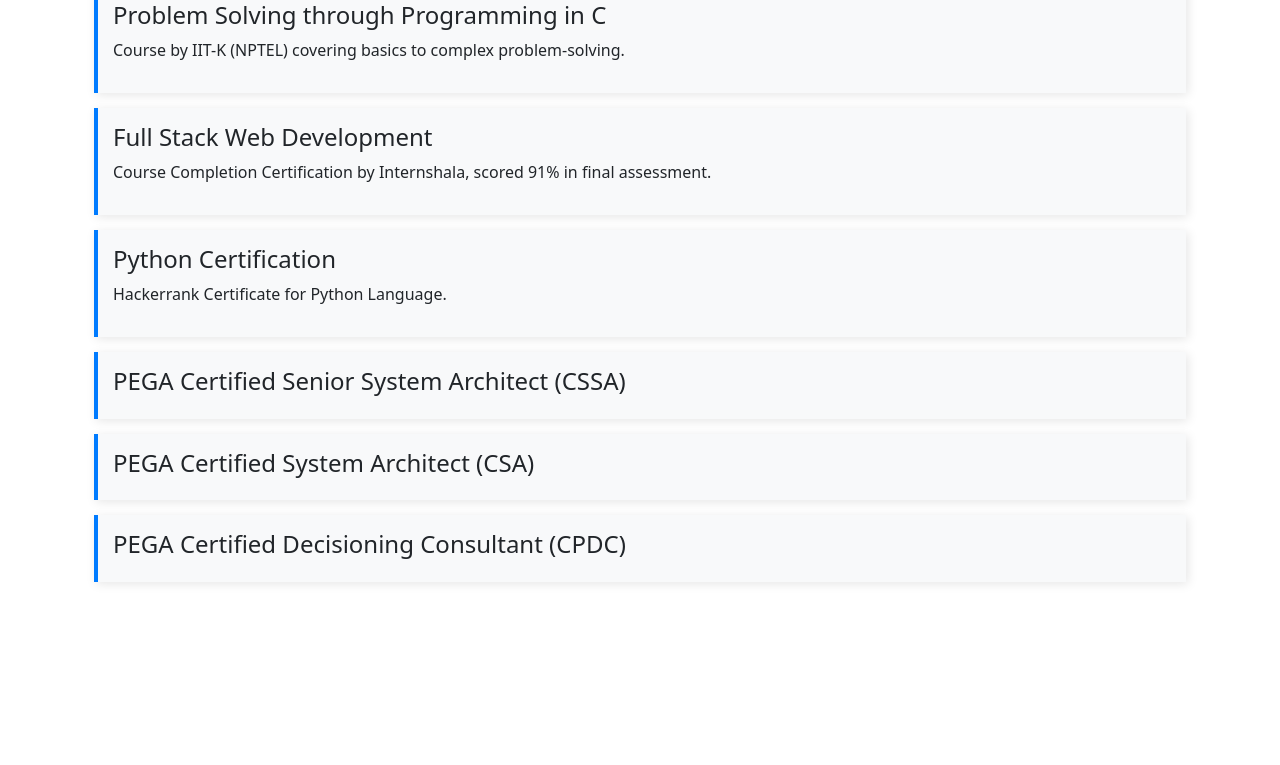
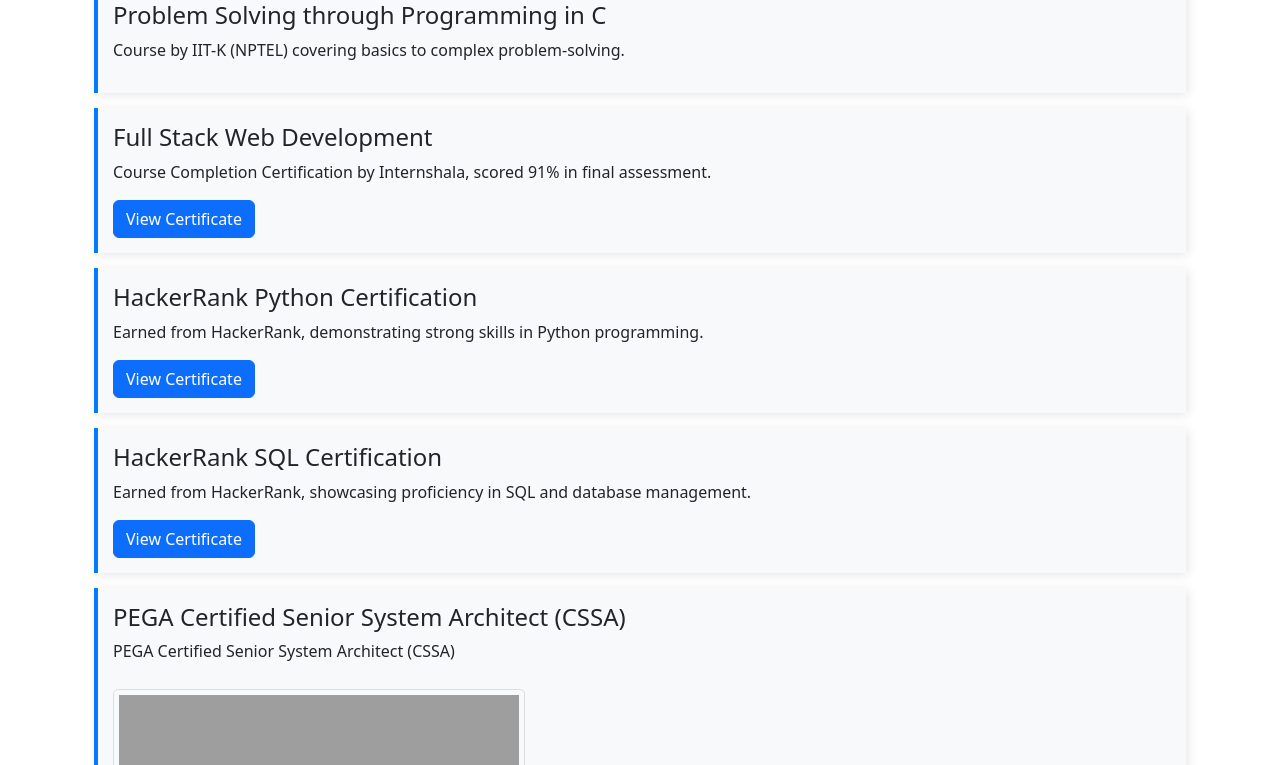
Before and after one commit to GauravRaj6767/Django-based-Portfolio, a Django app: page /certifications/ in a window 1280 px wide. Shown: the part 187-952 px from the top of the page. Before the commit the page ends 771 px from the top, so only its background shows below. Run offline with Django 4.2, Linux system fonts and the light colour scheme; grey boxes are pictures that could not be loaded.

Commit message:
Changes to static html pages

```diff
--- a/portfolio_app/templates/portfolio_app/certifications.html
+++ b/portfolio_app/templates/portfolio_app/certifications.html
@@ -1,29 +1,70 @@
 {% extends "portfolio_app/layout.html" %}
+{% load static %}
 {% block content %}
 <div class="container mt-5">
     <h2 class="text-center">Certifications</h2>
     <div class="certifications">
+
+        <!-- NPTEL Certificate -->
         <div class="certification-item">
             <h4>Problem Solving through Programming in C</h4>
             <p>Course by IIT-K (NPTEL) covering basics to complex problem-solving.</p>
         </div>
+
+        <!-- Internshala Certificate -->
         <div class="certification-item">
             <h4>Full Stack Web Development</h4>
             <p>Course Completion Certification by Internshala, scored 91% in final assessment.</p>
+            <a href="https://trainings.internshala.com/view_certificate/AB550F14-CFAC-7C61-72CB-C0347A3DB875/47F075A8-461F-6E2B-E9CA-961E07216E3D/  " target="_blank" class="btn btn-primary">
+                View Certificate
+            </a>
         </div>
+
+        <!-- HackerRank Python Certificate -->
         <div class="certification-item">
-            <h4>Python Certification</h4>
-            <p>Hackerrank Certificate for Python Language.</p>
+            <h4>HackerRank Python Certification</h4>
+            <p>Earned from HackerRank, demonstrating strong skills in Python programming.</p>
+            <a href="https://www.hackerrank.com/certificates/194b1d350dd9" target="_blank" class="btn btn-primary">
+                View Certificate
+            </a>
         </div>
+
+        <!-- HackerRank SQL Certificate -->
+        <div class="certification-item">
+            <h4>HackerRank SQL Certification</h4>
+            <p>Earned from HackerRank, showcasing proficiency in SQL and database management.</p>
+            <a href="https://www.hackerrank.com/certificates/3e16d54f4d03" target="_blank" class="btn btn-primary">
+                View Certificate
+            </a>
+        </div>
+
+        <!-- PEGA CSSA Certificate -->
         <div class="certification-item">
             <h4>PEGA Certified Senior System Architect (CSSA)</h4>
+            <p>PEGA Certified Senior System Architect (CSSA)</p>
+            <a href="{% static 'portfolio_app/images/cssa_certificate.jpg' %}" target="_blank">
+                <img src="{% static 'portfolio_app/images/cssa_certificate.jpg' %}" alt="CSSA Certificate" class="img-fluid">
+            </a>
         </div>
+
+        <!-- PEGA CSA Certificate -->
         <div class="certification-item">
             <h4>PEGA Certified System Architect (CSA)</h4>
+            <p>PEGA Certified System Architect (CSA)</p>
+            <a href="{% static 'portfolio_app/images/csa_certificate.jpg' %}" target="_blank">
+                <img src="{% static 'portfolio_app/images/csa_certificate.jpg' %}" alt="CSA Certificate" class="img-fluid">
+            </a>
         </div>
+
+        <!-- PEGA CPDC Certificate -->
         <div class="certification-item">
             <h4>PEGA Certified Decisioning Consultant (CPDC)</h4>
+            <p>PEGA Certified Decisioning Consultant (CPDC)</p>
+            <a href="{% static 'portfolio_app/images/cpdc_certificate.jpg' %}" target="_blank">
+                <img src="{% static 'portfolio_app/images/cpdc_certificate.jpg' %}" alt="CPDC Certificate" class="img-fluid">
+            </a>
         </div>
+
     </div>
 </div>
 
@@ -40,5 +81,12 @@
         border-left: 4px solid #007bff;
         box-shadow: 2px 2px 10px rgba(0, 0, 0, 0.1);
     }
+    .certification-item img {
+        max-width: 100%;
+        margin-top: 10px;
+        border: 1px solid #ddd;
+        padding: 5px;
+        border-radius: 5px;
+    }
 </style>
 {% endblock %}
--- a/portfolio_app/templates/portfolio_app/layout.html
+++ b/portfolio_app/templates/portfolio_app/layout.html
@@ -9,7 +9,7 @@
     <link rel="stylesheet" href="https://cdn.jsdelivr.net/npm/bootstrap@5.3.0/dist/css/bootstrap.min.css">
 </head>
 <body>
-    <nav class="navbar navbar-expand-lg navbar-dark bg-dark">
+    <nav class="navbar navbar-expand-lg navbar-dark bg-dark sticky-top">
         <div class="container">
             <a class="navbar-brand" href="#">
                 <img src="{% static 'portfolio_app/images/Display_Pic.jpg' %}" alt="Profile Picture" width="40" height="40" class="d-inline-block align-text-top rounded-circle">
```
Also changed, not shown: portfolio_app/templates/portfolio_app/about.html (+16 -4 lines), portfolio_app/templates/portfolio_app/home.html (+6 -5 lines).
